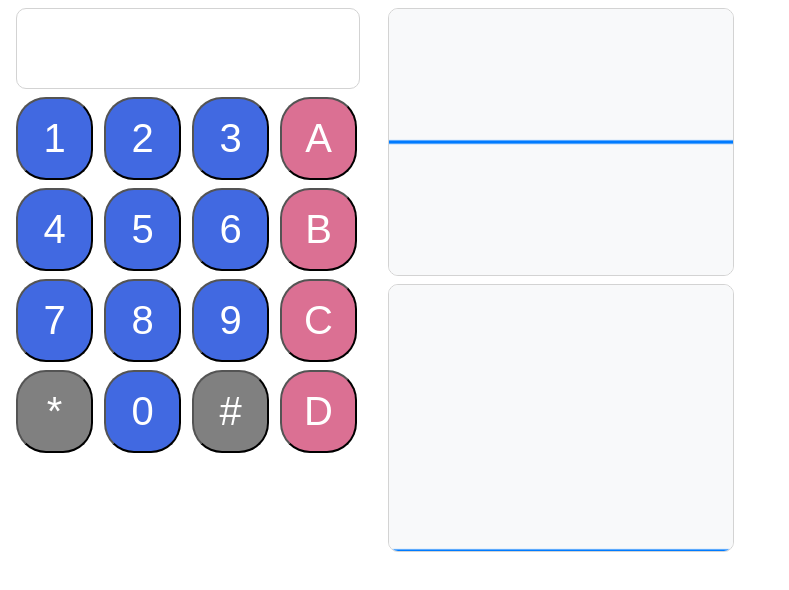
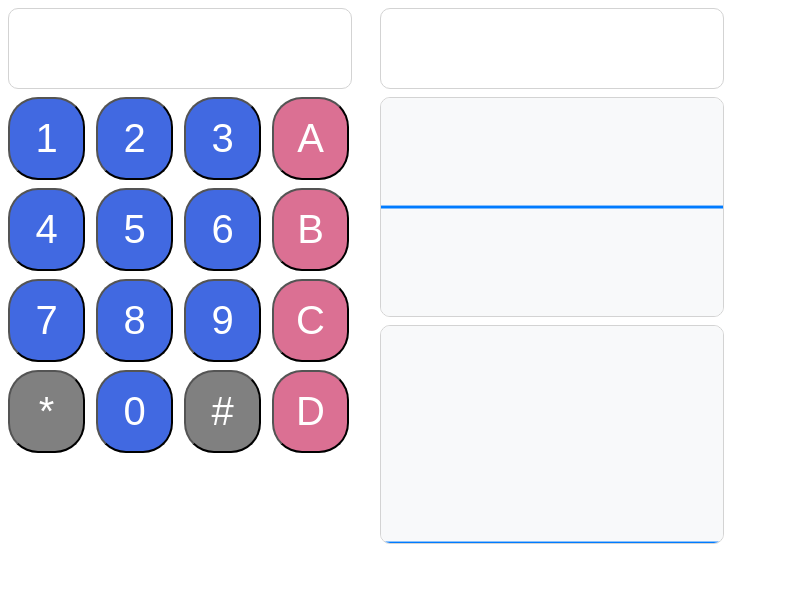
Before and after one commit to Cgg/dtmf-lol, a website: page index.html in a window 1280 px wide. Shown: the whole page, without its empty margins (0-789 px from the left). Drawn offline with Linux system fonts and the light colour scheme.

Commit message:
add a tone analyser and output

```diff
--- a/analyser-scopes.js
+++ b/analyser-scopes.js
@@ -72,3 +72,20 @@ class FrequencyScope {
     ctx.stroke();
   }
 }
+
+function initScopes(source, audioCtx) {
+  const analyserNode = audioCtx.createAnalyser();
+  source.connect(analyserNode);
+
+  const waveformScope = new WaveformScope(
+    analyserNode,
+    document.getElementById("waveformScope")
+  );
+  waveformScope.draw();
+
+  const freqScope = new FrequencyScope(
+    analyserNode,
+    document.getElementById("frequencyScope")
+  );
+  freqScope.draw();
+}
--- /dev/null
+++ b/dtmf-analyser.js
@@ -0,0 +1,91 @@
+class DtmfAnalyser {
+  static highTones = [1209, 1336, 1477, 1633];
+  static lowTones = [697, 770, 852, 941];
+  static tones = [
+    ["1", "2", "3", "A"],
+    ["4", "5", "6", "B"],
+    ["7", "8", "9", "C"],
+    ["*", "0", "#", "D"],
+  ];
+  static toneBufferLength = 3;
+  static analysisInterval = 10;
+
+  constructor(source, audioCtx, onToneDetected) {
+    const maxFreq = audioCtx.sampleRate / 2;
+    const fftSize = 2048;
+    const binCount = fftSize / 2;
+
+    this._analyserNode = audioCtx.createAnalyser();
+    this._analyserNode.fftSize = fftSize;
+    this._analyserNode.smoothingTimeConstant = 0;
+    source.connect(this._analyserNode);
+
+    this._freqStep = maxFreq / binCount;
+
+    // 1633 Hz is the max frequency we care about
+    const bufferLength = Math.ceil(1633 / this._freqStep) + 1;
+    this._dataArray = new Uint8Array(bufferLength);
+
+    let lastDetectedTone = undefined;
+    const toneBuffer = new Array(DtmfAnalyser.toneBufferLength);
+
+    setInterval(() => {
+      const currentTone = this.analyse();
+
+      // detect a tone if we've heard the same thing for the last few analysis runs
+      const detectedTone = toneBuffer.every((t) => t === currentTone)
+        ? currentTone
+        : undefined;
+
+      if (detectedTone !== lastDetectedTone) {
+        lastDetectedTone = detectedTone;
+        if (detectedTone !== undefined) {
+          onToneDetected(detectedTone);
+        }
+      }
+
+      toneBuffer.push(currentTone);
+      toneBuffer.shift();
+    }, DtmfAnalyser.analysisInterval);
+  }
+
+  analyse() {
+    this._analyserNode.getByteFrequencyData(this._dataArray);
+
+    const highTonesData = DtmfAnalyser.highTones.map((f) =>
+      getFrequencyReading(f, this._dataArray, this._freqStep)
+    );
+    const lowTonesData = DtmfAnalyser.lowTones.map((f) =>
+      getFrequencyReading(f, this._dataArray, this._freqStep)
+    );
+    const htIndex = highTonesData.reduce(getHarmonicIndex, undefined);
+    const ltIndex = lowTonesData.reduce(getHarmonicIndex, undefined);
+
+    return htIndex !== undefined && ltIndex !== undefined
+      ? DtmfAnalyser.tones[ltIndex][htIndex]
+      : undefined;
+  }
+}
+
+function getFrequencyReading(frequency, frequencyDataArray, frequencyStep) {
+  const frequencyFloatIdx = frequency / frequencyStep;
+  const freqLeftIdx = Math.floor(frequencyFloatIdx);
+
+  const frequencyLeft = frequencyDataArray[freqLeftIdx];
+  const frequencyRight = frequencyDataArray[Math.ceil(frequencyFloatIdx)];
+
+  return (
+    frequencyLeft +
+    (frequencyFloatIdx - freqLeftIdx) * (frequencyRight - frequencyLeft)
+  );
+}
+
+function getHarmonicIndex(acc, currentFreq, currentIndex) {
+  if (acc !== undefined) {
+    return currentFreq > 200 ? undefined : acc;
+  } else if (currentFreq > 250) {
+    return currentIndex;
+  } else {
+    return undefined;
+  }
+}
--- a/dtmf-box.js
+++ b/dtmf-box.js
@@ -100,7 +100,7 @@ function playDtmfSequence(seq, out, audioCtx) {
 
   const seqStartTime = audioCtx.currentTime + 0.1;
   const toneDuration = 0.2;
-  const toneInterval = 0.05;
+  const toneInterval = 0.06;
 
   const tones = seq.map((t) => new DtmfTone(t, out, audioCtx));
 
--- a/index.css
+++ b/index.css
@@ -1,28 +1,26 @@
 #top {
+  font: 40px sans-serif;
   display: grid;
   grid-template-columns: repeat(2, 360px);
   column-gap: 12px;
 }
 
 #keypad {
-  font: 40px sans-serif;
   display: grid;
   grid-template-columns: repeat(4, 80px);
   column-gap: 8px;
   row-gap: 8px;
-  justify-content: center;
 }
 
 #output {
   display: grid;
   grid-template-columns: repeat(4, 80px);
+  grid-template-rows: min-content;
   row-gap: 8px;
   column-gap: 8px;
-  justify-content: center;
-  align-content: stretch;
 }
 
-#padEntry {
+.numberDisplay {
   font: inherit;
   text-align: center;
   line-height: 77px;
@@ -33,12 +31,12 @@
 }
 
 .scope {
-  width: 100%;
   border: 1px solid lightgray;
   border-radius: 10px;
   grid-column-start: 1;
   grid-column-end: span 4;
   align-self: stretch;
+  justify-self: stretch;
 }
 
 .button {
@@ -68,7 +66,7 @@
 }
 
 .control {
-  grid-row-start: 7;
+  grid-row-start: 6;
   justify-self: center;
   transition: opacity 0.2s, visibility 0.2s;
 }
--- a/index.html
+++ b/index.html
@@ -15,7 +15,7 @@
   <body>
     <div id="top">
       <div id="keypad">
-        <input id="padEntry" class="fullLineDisplay" type="text" />
+        <input id="padEntry" type="text" class="numberDisplay" />
         <button id="1" class="button digit">1</button>
         <button id="2" class="button digit">2</button>
         <button id="3" class="button digit">3</button>
@@ -36,10 +36,12 @@
         <button id="Backspace" class="button control hidden">⌫</button>
       </div>
       <div id="output">
+        <input id="outputLabel" type="text" class="numberDisplay" readonly />
         <canvas id="waveformScope" class="scope"></canvas>
         <canvas id="frequencyScope" class="scope"></canvas>
       </div>
     </div>
+    <script src="dtmf-analyser.js"></script>
     <script src="analyser-scopes.js"></script>
     <script src="dtmf-box.js"></script>
     <script src="index.js"></script>
--- a/index.js
+++ b/index.js
@@ -1,4 +1,5 @@
 const padEntry = document.getElementById("padEntry");
+const outputLabel = document.getElementById("outputLabel");
 const backspaceKey = "Backspace";
 const backspaceBtn = document.getElementById(backspaceKey);
 const playId = "play";
@@ -9,22 +10,16 @@ let onGoingTouchCount = 0;
 let keyDownCount = 0;
 
 const audioCtx = new (window.AudioContext || window.webkitAudioContext)();
+const passThrough = audioCtx.createGain();
+passThrough.connect(audioCtx.destination);
 
-const analyserNode = audioCtx.createAnalyser();
-analyserNode.connect(audioCtx.destination);
+const player = new DtmfPlayer(passThrough, audioCtx);
 
-const waveformScope = new WaveformScope(
-  analyserNode,
-  document.getElementById("waveformScope")
-);
-waveformScope.draw();
-const freqScope = new FrequencyScope(
-  analyserNode,
-  document.getElementById("frequencyScope")
-);
-freqScope.draw();
+const dtmfAnalyser = new DtmfAnalyser(passThrough, audioCtx, (t) => {
+  outputLabel.value = outputLabel.value + t;
+});
 
-const player = new DtmfPlayer(analyserNode, audioCtx);
+initScopes(passThrough, audioCtx);
 
 function setEntryText(text) {
   padEntry.value = text;
@@ -44,7 +39,8 @@ function handleTouchOrMouseEvent(e) {
     } else if (id === backspaceKey) {
       setEntryText(padEntry.value.slice(0, -1));
     } else if (id === playId) {
-      playDtmfSequence(padEntry.value, analyserNode, audioCtx);
+      outputLabel.value = "";
+      playDtmfSequence(padEntry.value, passThrough, audioCtx);
     }
   }
 }
```
